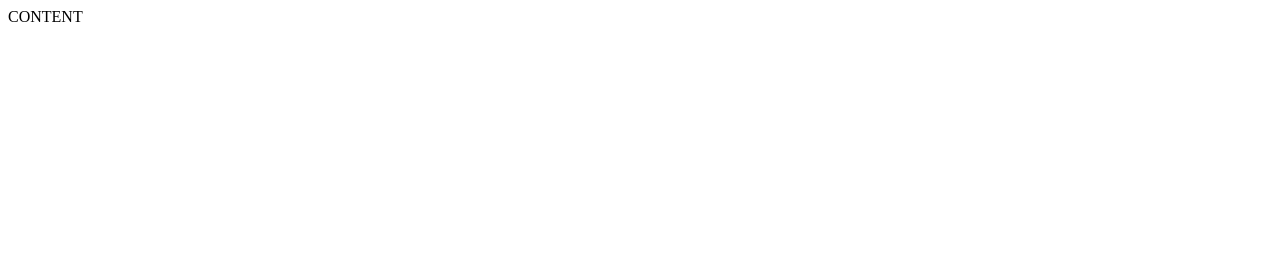
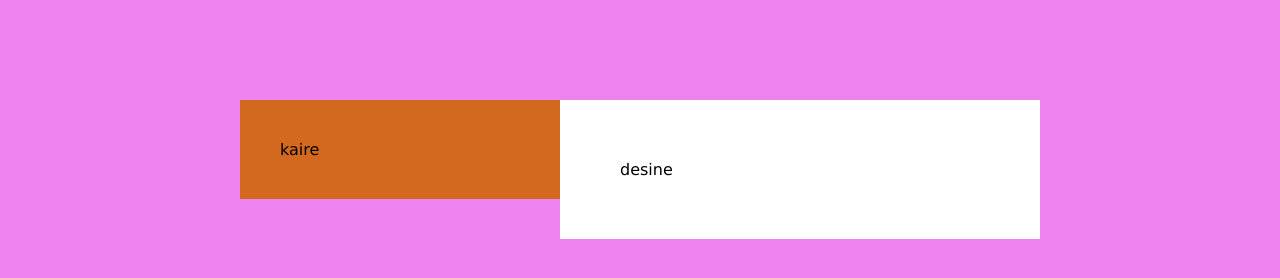
Before and after one commit to VaidasUrb/sig-up, a website: page index.html in a window 1280 px wide. Drawn offline with Linux system fonts and the light colour scheme.

Commit message:
initial style

```diff
--- /dev/null
+++ b/css/main.css
@@ -0,0 +1,34 @@
+body,
+body * {
+  box-sizing: border-box;
+  margin: 0;
+  padding: 0;
+  vertical-align: top;
+  font-family: Verdana, Geneva, Tahoma, sans-serif;
+}
+
+body {
+  background-color: violet;
+}
+
+main {
+  display: inline-block;
+  width: 800px;
+  margin-top: 100px;
+  margin-left: calc(50% - 400px);
+}
+
+main > div:first-child {
+  display: inline-block;
+  width: 40%;
+  float: left;
+  padding: 40px;
+  background-color: chocolate;
+}
+main > div:last-child {
+  display: inline-block;
+  padding: 60px;
+  width: 60%;
+  float: left;
+  background-color: #fff;
+}
--- a/index.html
+++ b/index.html
@@ -26,8 +26,12 @@
     <meta name="msapplication-TileColor" content="#da532c" />
     <meta name="theme-color" content="#ffffff" />
     <link rel="shortcut icon" href="favicon.ico" type="image/x-icon" />
+    <link rel="stylesheet" href="./css/main.css" />
   </head>
   <body>
-    CONTENT
+    <main>
+      <div>kaire</div>
+      <div>desine</div>
+    </main>
   </body>
 </html>
```
